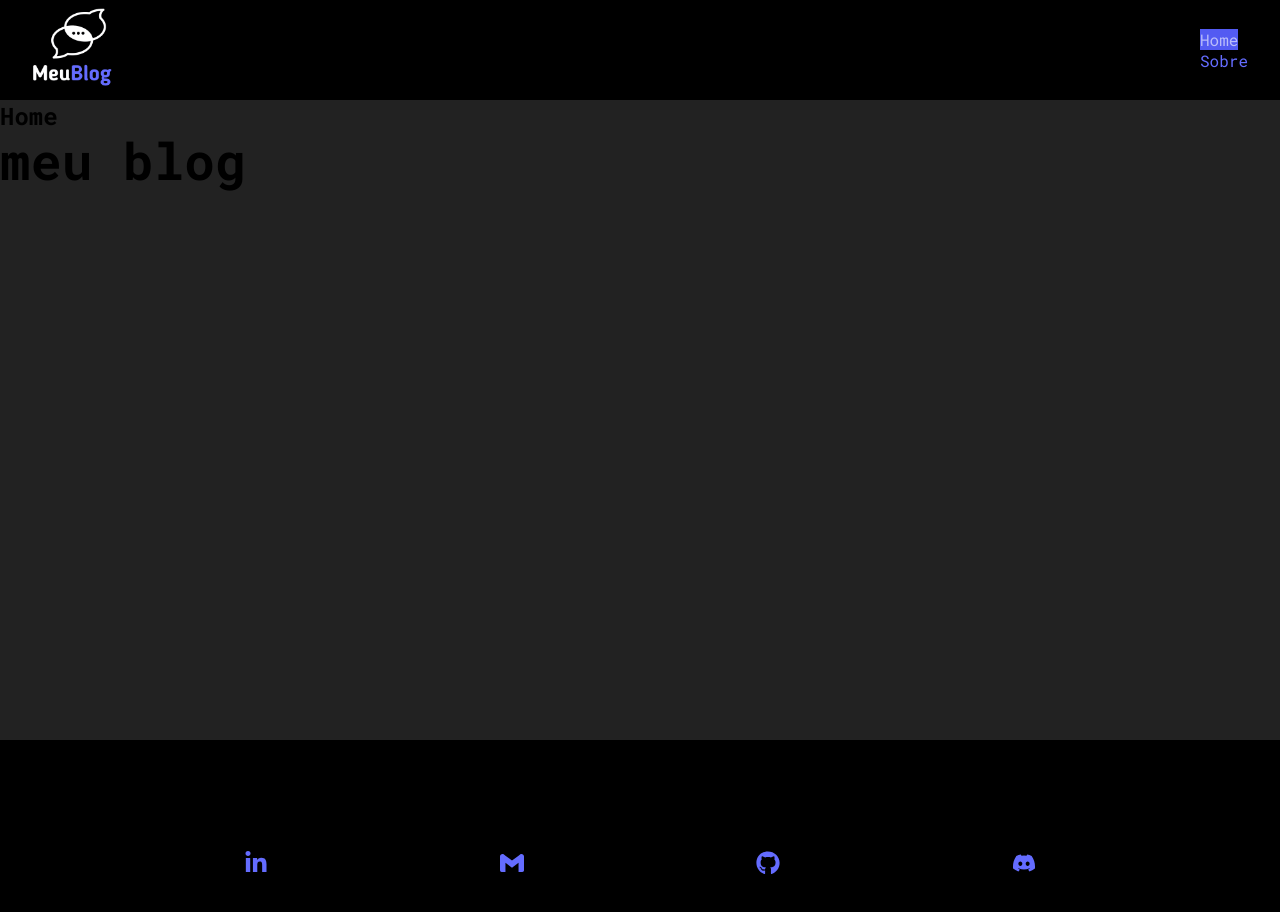
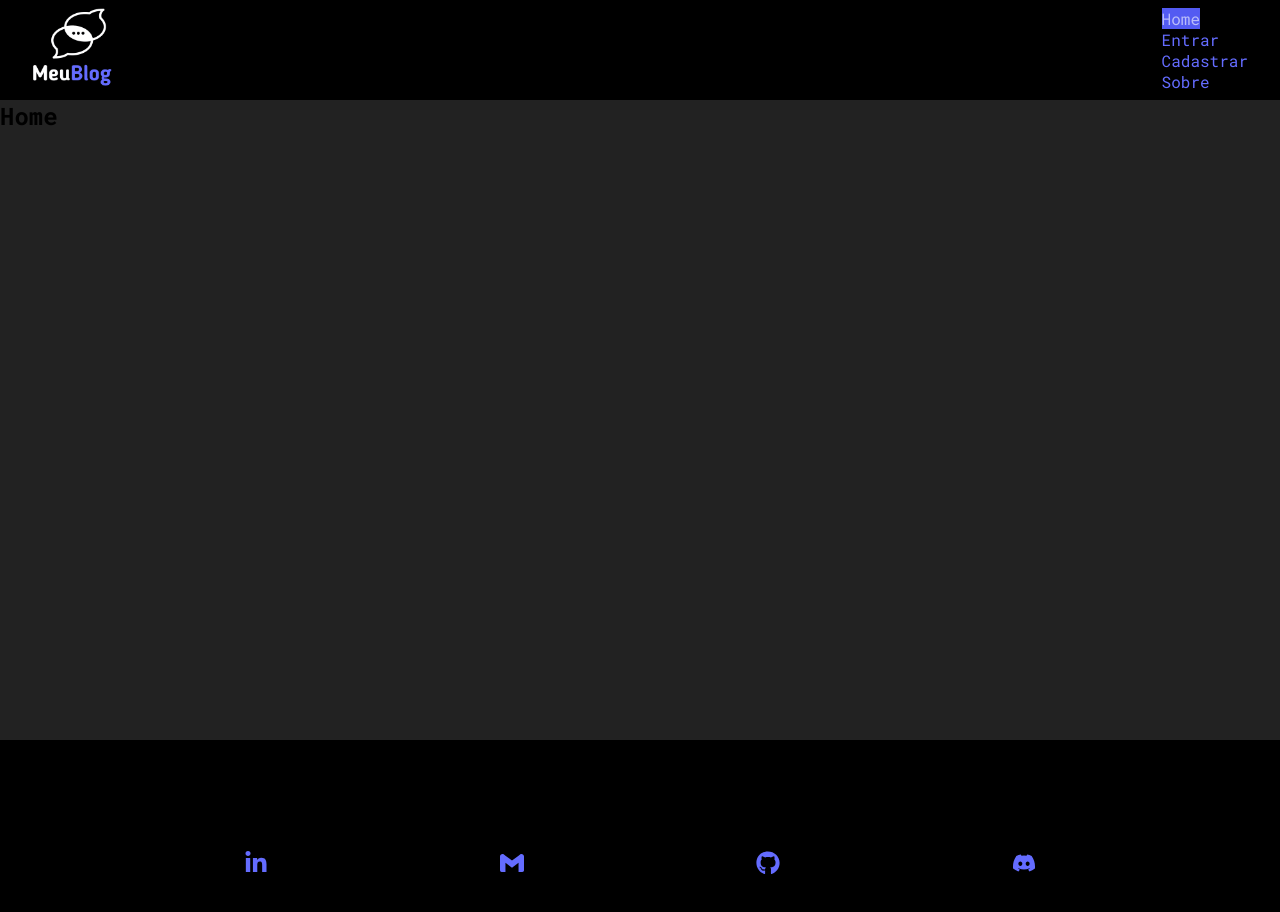
Before and after one commit to alexandreSouza31/Meu_Blog, a React (Vite) app: page / in a window 1280 px wide. Shown: the top 912 px of the page. Built offline with nearby package versions, Linux system fonts and the light colour scheme.

Commit message:
will create login and register routes

```diff
--- a/src/App.jsx
+++ b/src/App.jsx
@@ -2,6 +2,8 @@
 import { BrowserRouter, Route, Routes } from 'react-router-dom'
 import Home from './pages/Home/Home';
 import About from './pages/About/About';
+import Login from './pages/Login/Login';
+import Register from './pages/Register/Register';
 import Navbar from './components/Navbar';
 import Footer from './components/Footer';
 
@@ -16,8 +18,9 @@
           <Routes>
             <Route path='/' element={<Home />} />
             <Route path='/about' element={<About />} />
+            <Route path='/login' element={<Login />} />
+            <Route path='/register' element={<Register />} />
           </Routes>
-          <h1>meu blog</h1>
         </div>
         <Footer/>
       </BrowserRouter>
--- a/src/components/Navbar.jsx
+++ b/src/components/Navbar.jsx
@@ -12,6 +12,12 @@
                     <NavLink to="/" end >Home</NavLink>
                 </li>
                 <li>
+                    <NavLink to="/login" end >Entrar</NavLink>
+                </li>
+                <li>
+                    <NavLink to="/register" end >Cadastrar</NavLink>
+                </li>
+                <li>
                     <NavLink to="/about" >Sobre</NavLink>
                 </li>
             </ul>
```
